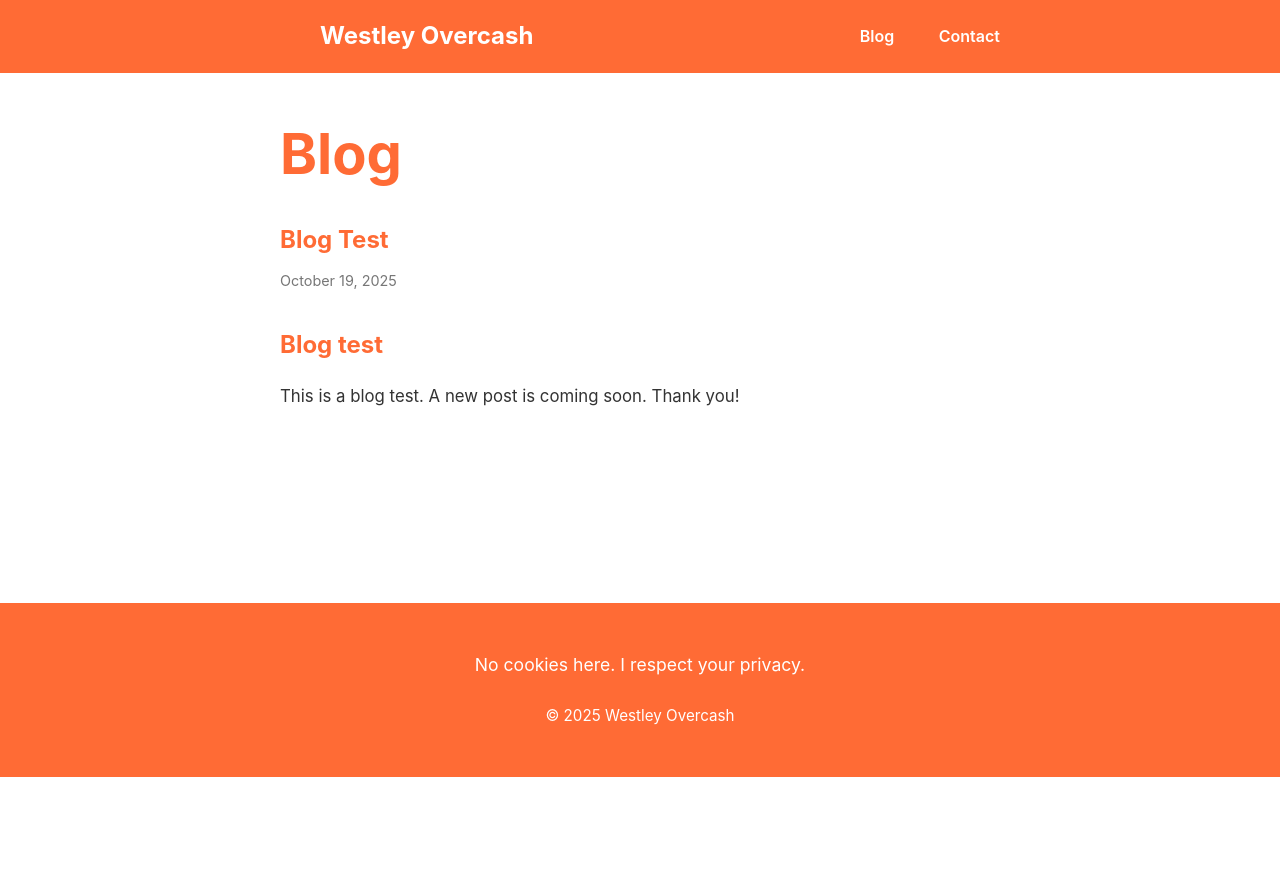
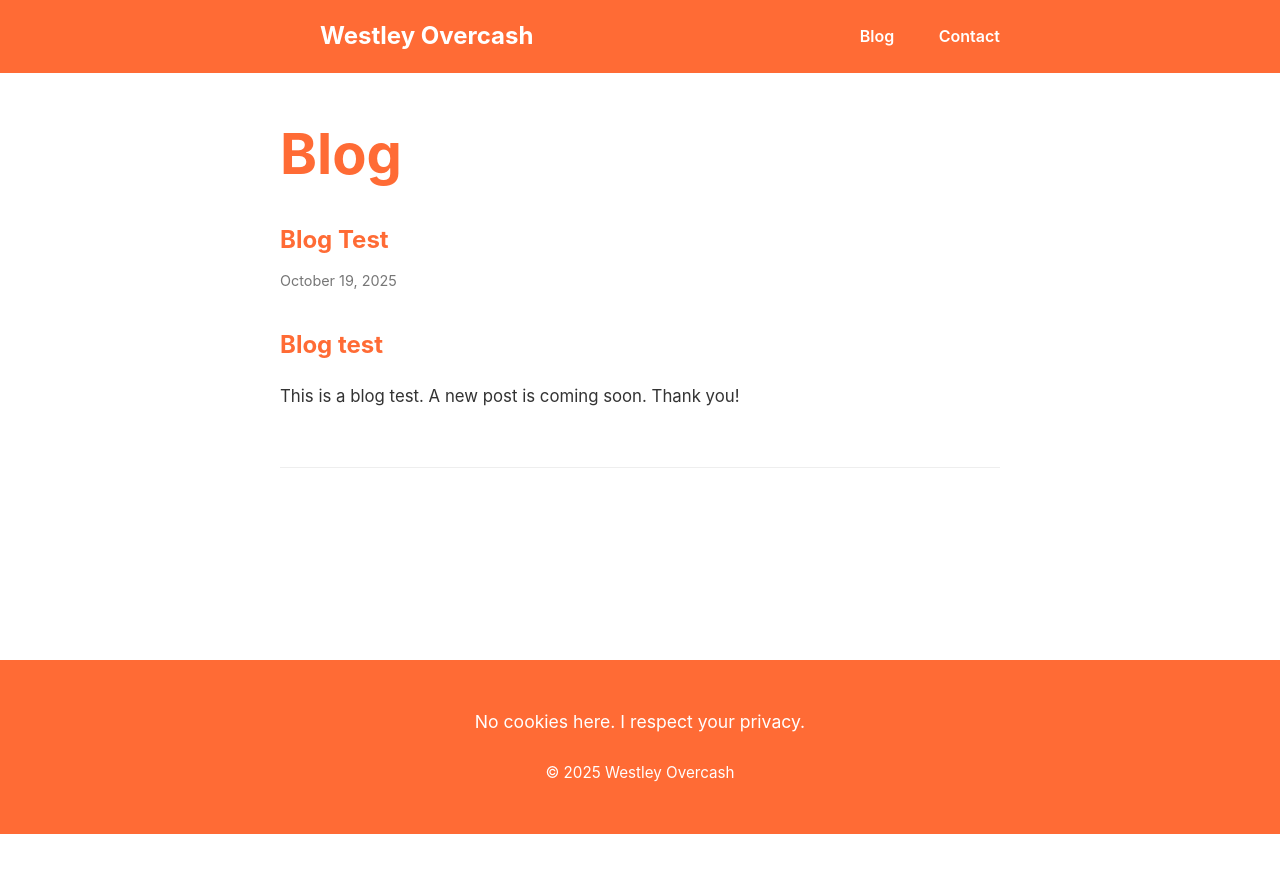
Before and after one commit to westleyovercash/westleyovercash.github.io, a Jekyll site: the page built from blog.md, in a window 1280 px wide. Shown: the top 873 px of the page. Built offline with Jekyll 4.4.1, drawn with Linux system fonts in a browser that asks for light colours.

Commit message:
Update blog.md

```diff
--- a/blog.md
+++ b/blog.md
@@ -6,7 +6,7 @@ title: Blog
 # Blog
 
 {% for post in site.posts %}
-<article style="margin-bottom: 4rem;">
+<article style="margin-bottom: 4rem; border-bottom: 1px solid #eee; padding-bottom: 2.5rem;">
   <h2 style="margin-bottom: 0.5rem;">
     <a href="{{ post.url | relative_url }}" style="color: #ff6b35; text-decoration: none;">
       {{ post.title }}
@@ -17,8 +17,8 @@ title: Blog
   </p>
 
   {% assign words = post.content | number_of_words %}
-  {% if words > 120 %}
-    <p>{{ post.content | strip_html | truncatewords: 120 }}</p>
+  {% if words > 200 %}
+    <p>{{ post.content | strip_html | truncatewords: 200 }}</p>
     <p><a href="{{ post.url | relative_url }}" style="text-decoration: underline; color: #333;">Continue reading →</a></p>
   {% else %}
     {{ post.content }}
```
